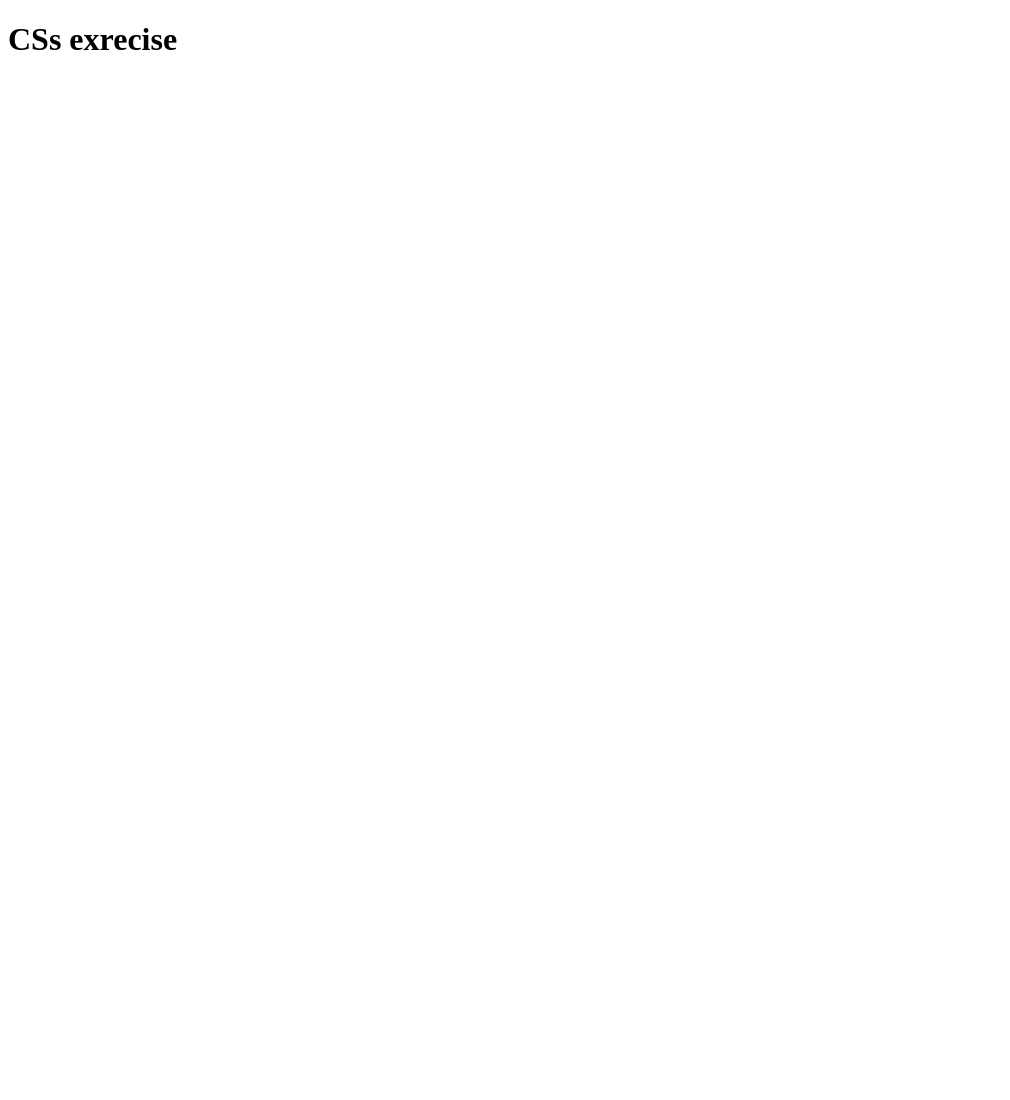
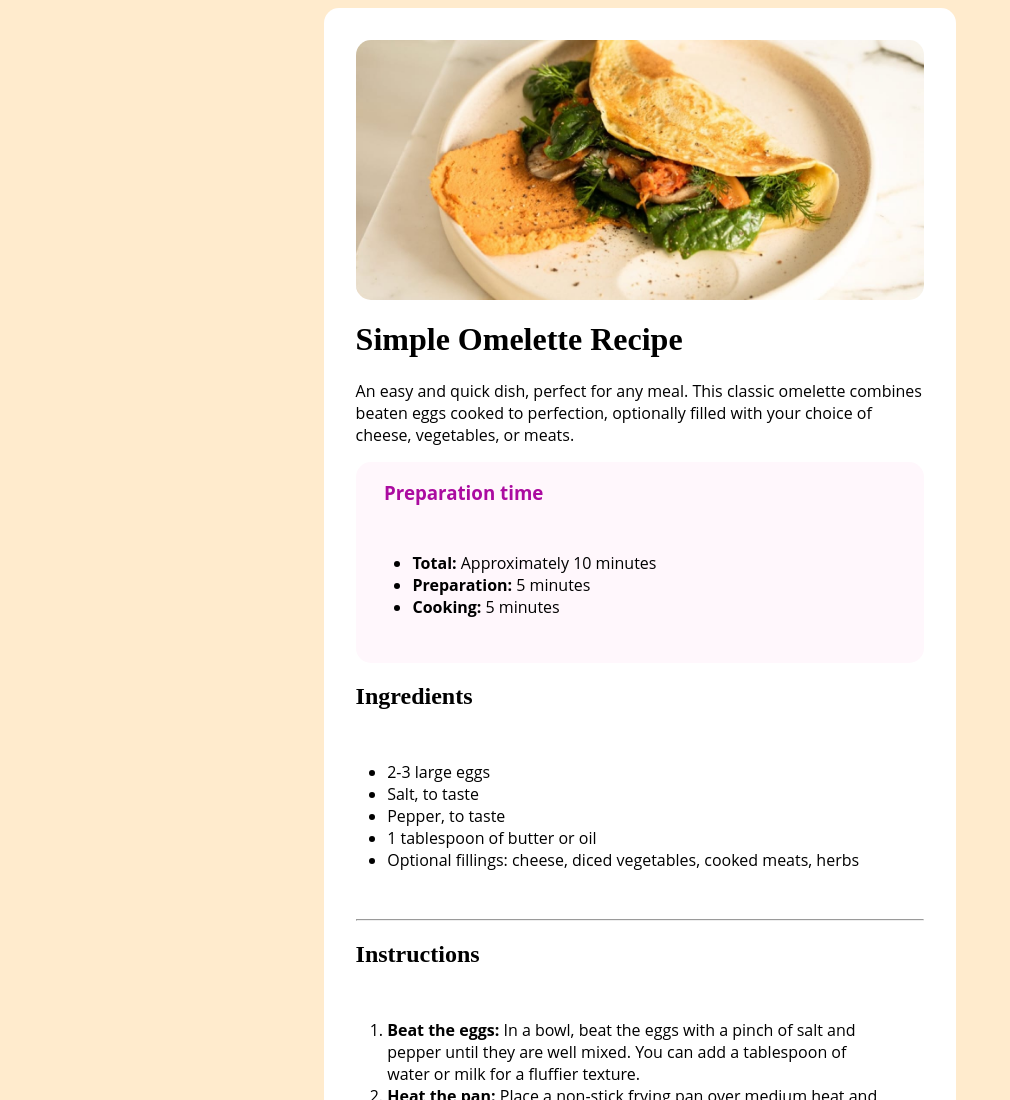
Before and after one commit to DanielM3218/cssExrecise, a plain HTML site: page index.html in a window 1280 px wide. Shown: the top 1100 px of the page, without its empty margins (0-1010 px from the left). Before the commit the page ends 800 px from the top, so only its background shows below. Drawn offline with Linux system fonts and the light colour scheme.

Commit message:
new update

```diff
--- a/index.html
+++ b/index.html
@@ -3,9 +3,50 @@
 <head>
     <meta charset="UTF-8">
     <meta name="viewport" content="width=device-width, initial-scale=1.0">
+    <link rel="stylesheet" href="style.css">
     <title>Document</title>
 </head>
 <body>
-    <h1>CSs exrecise</h1>
+    <div>
+        <img src="./images/image-omelette.jpeg" alt="omelette picture">
+        <h1>Simple Omelette Recipe</h1>
+        <p>An easy and quick dish, perfect for any meal. This classic omelette combines beaten eggs cooked to perfection, optionally filled with your choice of cheese, vegetables, or meats. </p>
+        <div class="Preparation">
+            <h3>Preparation time</h3>
+            <ul>
+                <li><b>Total:</b> Approximately 10 minutes</li>
+                <li><b>Preparation: </b>5 minutes</li>
+                <li><b>Cooking:</b> 5 minutes</li>
+            </ul>
+        </div>
+        <h2>Ingredients</h2>
+        <ul>
+            <li>2-3 large eggs</li>
+            <li>Salt, to taste</li>
+            <li>Pepper, to taste</li>
+            <li>1 tablespoon of butter or oil</li>
+            <li>Optional fillings: cheese, diced vegetables, cooked meats, herbs</li>
+        </ul>
+        <hr>
+        <h2>Instructions</h2>
+        <ol>
+            <li><b>Beat the eggs:</b> In a bowl, beat the eggs with a pinch of salt and pepper until they are well mixed. You can add a tablespoon of water or milk for a fluffier texture.</li>
+            <li><b>Heat the pan:</b> Place a non-stick frying pan over medium heat and add butter or oil.</li>
+            <li><b>Cook the omelette:</b> Once the butter is melted and bubbling, pour in the eggs. Tilt the pan to ensure the eggs evenly coat the surface.</li>
+            <li><b>Add fillings (optional):</b> When the eggs begin to set at the edges but are still slightly runny in the middle, sprinkle your chosen fillings over one half of the omelette. </li>
+            <li><b>Fold and serve:</b> As the omelette continues to cook, carefully lift one edge and fold it over the fillings. Let it cook for another minute, then slide it onto a plate.</li>
+            <li><b>Enjoy:</b> Serve hot, with additional salt and pepper if needed.</li>
+        </ol>
+        <hr>
+        <h2>Nutrition</h2>
+        <p>The table below shows nutritional values per serving without the additional fillings.</p>
+        <span>Calories </span> <span>277kcal </span>
+        <hr>
+        <span>Carbs </span> <span>0g </span>
+        <hr>
+        <span>Protein </span> <span>20g </span>
+        <hr>
+        <span>Fat </span> <span>22g</span>
+    </div>
 </body>
 </html>
--- /dev/null
+++ b/style.css
@@ -0,0 +1,82 @@
+body{
+    background-color: blanchedalmond;
+}
+div{
+
+    background-color: white;
+    align-content: center;
+    margin: auto;
+    width:50%;
+    border-radius: 15px;
+
+}
+img{
+    width: 90%;
+    text-align: center;
+    border-radius: 15px;
+    margin: 0 auto;
+    display: block;
+    margin-top: 5%;
+}
+
+h1{
+    margin: 5 auto;
+    margin-left: 5%;
+    margin-right: 5%;
+}
+p{
+    margin: 5 auto;
+    margin-left: 5%;
+    margin-right: 5%;
+    font-family: 'Open Sans', sans-serif;
+}
+.Preparation{
+    width: 90%;
+    margin: 5 auto;
+    margin-left: 5%;
+    margin-right: 5%;
+    background-color: rgb(255, 247, 252);
+    text-align: left;
+    font-family: 'Open Sans', sans-serif;
+}
+
+h2{
+    margin: 5 auto;
+    margin-left: 5%;
+    margin-right: 5%;
+}
+
+hr{
+    margin: 5 auto;
+    margin-left: 5%;
+    margin-right: 5%;
+
+}
+
+ol{
+    margin: 5 auto;
+    margin-left: 5%;
+    margin-right: 5%;
+    padding: 5%;
+    font-family: 'Open Sans', sans-serif;
+}
+
+ul{
+    margin: 5 auto;
+    margin-left: 5%;
+    margin-right: 5%;
+    padding: 5%;
+    font-family: 'Open Sans', sans-serif;
+}
+span{
+    margin-left: 5%;
+    margin-right: 30%;
+    font-family: 'Open Sans', sans-serif;
+}
+
+h3{
+    margin: 5 auto;
+    margin-left: 5%;
+    margin-right: 5%;
+    color: rgb(171, 11, 160);
+}
```
Also changed, not shown: images/image-omelette.jpeg (added).
